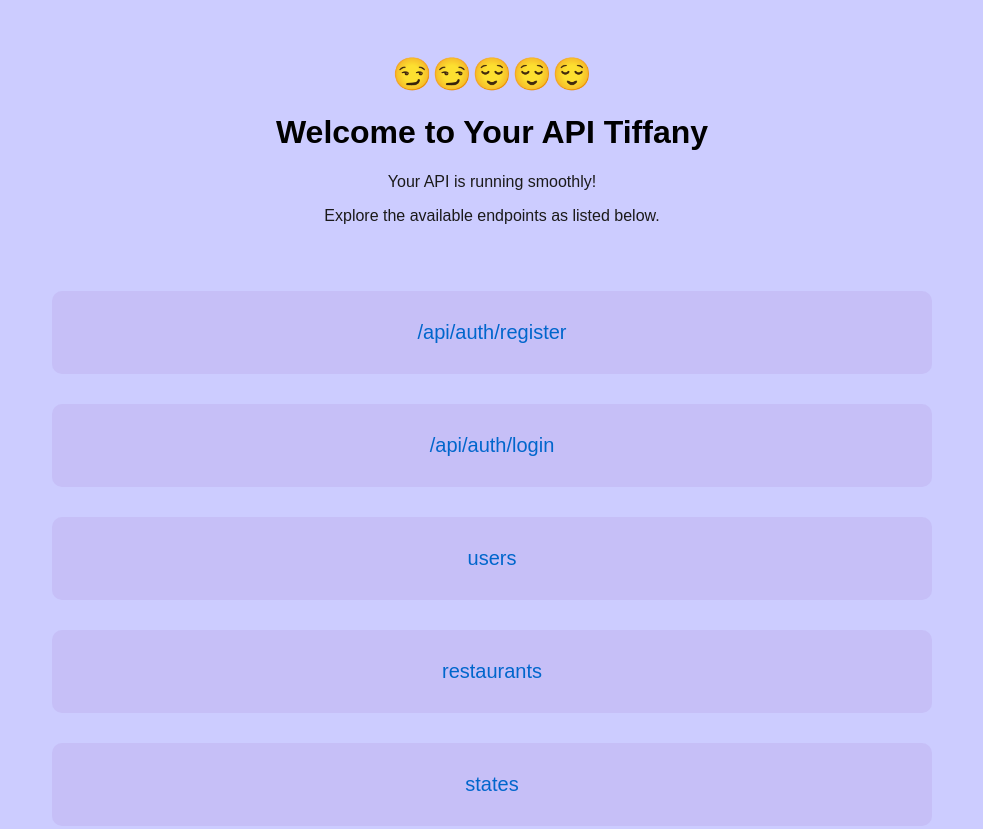
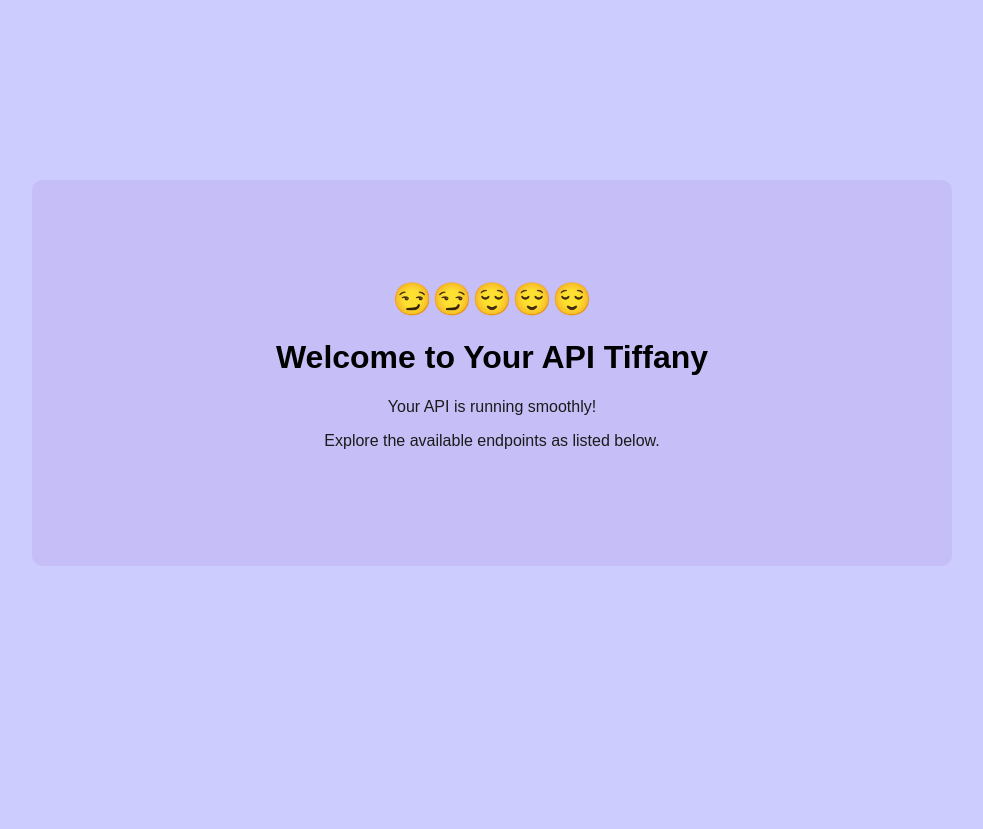
Before and after one commit to RivoltaAlpha/neon_API, a website: page index.html in a window 1280 px wide. Shown: the top 829 px of the page, without its empty margins (148-1131 px from the left). After the commit the page ends 800 px from the top, so only its background shows below. Drawn offline with Linux system fonts and the light colour scheme.

```diff
--- a/index.html
+++ b/index.html
@@ -12,7 +12,14 @@
         padding: 50px;
         align-items: center;
         margin: 100px;
-        margin-top: 5px;
+      }
+      .container{
+        margin: 5px 0;
+        padding: 100px;
+        border-radius: 10px;
+        margin: 30px;
+        box-shadow: 0 0 2px 2px solid black;
+        background-color: rgba(138, 65, 172, 0.094);
       }
       h1 {
         color: black;
@@ -35,6 +42,7 @@
         margin: 30px;
         box-shadow: 0 0 2px 2px solid black;
         background-color: rgba(138, 65, 172, 0.094);
+        width: 60%;
       }
       a {
         text-decoration: none;
@@ -47,11 +55,14 @@
     </style>
   </head>
   <body>
-    <div class="emoji">😏😏😌😌😌</div>
-    <h1>Welcome to Your API Tiffany</h1>
-    <p>Your API is running smoothly!</p>
-    <p>Explore the available endpoints as listed below.</p>
-    <ul>
+    <div class="container">
+      <div class="emoji">😏😏😌😌😌</div>
+      <h1>Welcome to Your API Tiffany</h1>
+      <p>Your API is running smoothly!</p>
+      <p>Explore the available endpoints as listed below.</p>
+    </div>
+
+    <!-- <ul>
       <li><a href="/auth/register">/api/auth/register</a></li>
       <li><a href="/auth/login">/api/auth/login</a></li>
       <li><a href="/users">users</a></li>
@@ -67,7 +78,7 @@
       <li><a href="/order-status">statuses</a></li>
       <li><a href="/comments/categories">comments</a></li>
       <li><a href="/categories">categories</a></li>
-      <li><a href="/restaurant-owners">restaurant owners</a></li>
-    </ul>
+      <li><a href="/api/restaurant-owners">restaurant owners</a></li>
+    </ul> -->
   </body>
 </html>
```
